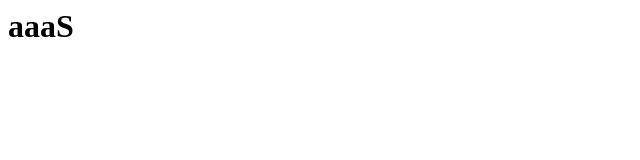
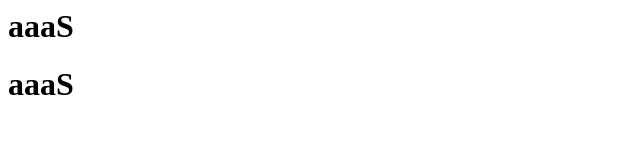
Before and after one commit to Kx1742/LearningGitWebsite, a plain HTML site: page index.html in a window 1280 px wide. Shown: the whole page, without its empty margins (0-640 px from the left). Drawn offline with Linux system fonts and the light colour scheme.

Commit message:
Update index.html

```diff
--- a/index.html
+++ b/index.html
@@ -1,5 +1,6 @@
 <html>
   <body>
     <h1>aaaS</h1>
+    <h1>aaaS</h1>
   </body>
 </html>
```
